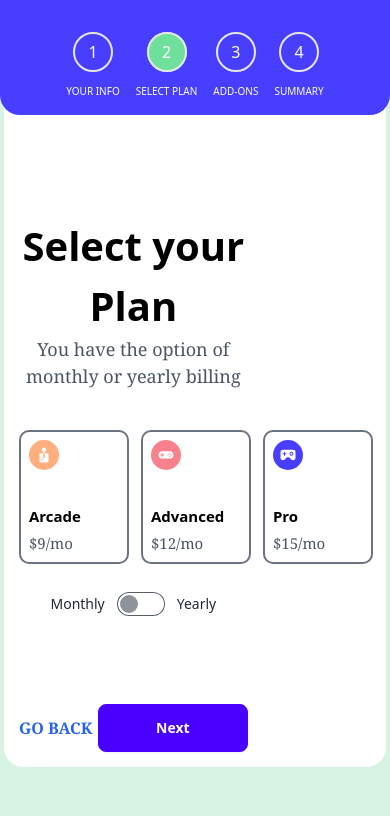
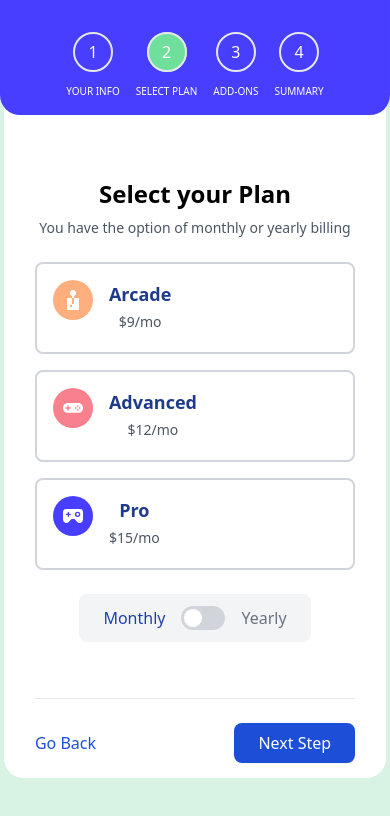
Before and after one commit to Brielle28/Multi-step-form, a React (Vite) app: page /plan in a window 390 px wide. Shown: the top 816 px of the page. Built offline with nearby package versions, Linux system fonts and the light colour scheme.

Commit message:
design responsiveness: plans.jsx

```diff
--- a/src/Components/Dashboard/Plan/MonthlyPlan.jsx
+++ b/src/Components/Dashboard/Plan/MonthlyPlan.jsx
@@ -1,4 +1,49 @@
-import React, { useContext, useState } from "react";
+// import React, { useContext, useState } from "react";
+// import { Monthlyplans } from "../../Utils/Plan";
+// import { UserContext } from "../../Context/UserProvider";
+
+// const MonthlyPlan = () => {
+//   const { formPlan, toggleplan } = useContext(UserContext);
+//   const [activePlan, setActivePlan] = useState(null);
+
+//   const handleToggleplan = (plan) => {
+//     toggleplan(plan);
+//     setActivePlan(plan);
+//   };
+
+//   return (
+//     <div className="flex items-start gap-3">
+//       {Monthlyplans.map((item) => (
+//         <div
+//           key={item.tittle}
+//           className={`flex flex-col items-start gap-[35px] border-2 p-2 w-[110px] rounded-[10px] ${
+//             activePlan === item ? 'border-brown' : 'border-gray-500'
+//           }`}
+//           onClick={() => handleToggleplan(item)}
+//         >
+//           <div>
+//             <img
+//               src={item.icon}
+//               alt=""
+//               className="w-[30px] h-[30px] rounded-[10px]"
+//             />
+//           </div>
+//           <div className="flex flex-col items-start gap-1">
+//             <h1 className="font-poppins font-bold text-[15px]">
+//               {item.tittle}
+//             </h1>
+//             <p className="text-gray-600 font-serif text-[15px] font-extralight">
+//               {item.Pricing}
+//             </p>
+//           </div>
+//         </div>
+//       ))}
+//     </div>
+//   );
+// };
+
+// export default MonthlyPlan;
+import { useContext, useState } from "react";
 import { Monthlyplans } from "../../Utils/Plan";
 import { UserContext } from "../../Context/UserProvider";
 
@@ -12,27 +57,27 @@ const MonthlyPlan = () => {
   };
 
   return (
-    <div className="flex items-start gap-3">
+    <div className="grid grid-cols-1 gap-4 sm:grid-cols-2 md:grid-cols-3">
       {Monthlyplans.map((item) => (
         <div
           key={item.tittle}
-          className={`flex flex-col items-start gap-[35px] border-2 p-2 w-[110px] rounded-[10px] ${
-            activePlan === item ? 'border-brown' : 'border-gray-500'
+          className={`flex flex-row sm:flex-col items-start border-2 p-4 rounded-lg cursor-pointer hover:bg-gray-50 transition-all ${
+            activePlan === item ? 'border-blue-600 bg-blue-50' : 'border-gray-300'
           }`}
           onClick={() => handleToggleplan(item)}
         >
-          <div>
+          <div className="mr-4 sm:mr-0 sm:mb-6">
             <img
               src={item.icon}
-              alt=""
-              className="w-[30px] h-[30px] rounded-[10px]"
+              alt={item.tittle}
+              className="w-10 h-10"
             />
           </div>
-          <div className="flex flex-col items-start gap-1">
-            <h1 className="font-poppins font-bold text-[15px]">
+          <div className="flex flex-col">
+            <h2 className="mb-1 text-lg font-semibold text-blue-900">
               {item.tittle}
-            </h1>
-            <p className="text-gray-600 font-serif text-[15px] font-extralight">
+            </h2>
+            <p className="mb-1 text-sm text-gray-600">
               {item.Pricing}
             </p>
           </div>
--- a/src/Components/Dashboard/Plan/Plan.jsx
+++ b/src/Components/Dashboard/Plan/Plan.jsx
@@ -1,3 +1,56 @@
+// import React, { useContext } from "react";
+// import MonthlyPlan from "./MonthlyPlan";
+// import YearlyPlan from "./YearlyPlan";
+// import { Link, useNavigate } from "react-router-dom";
+// import { UserContext } from "../../Context/UserProvider";
+
+// const Plan = () => {
+//   const { selectedPlan, togglePlan } = useContext(UserContext);
+//   const navigate = useNavigate();
+
+//   return (
+//     <div className="flex flex-col max-w-[65%] items-start text-black mt-7 gap-5">
+//       <div className="flex flex-col items-start">
+//         <h1 className="font-poppins font-bold text-[40px]">Select your Plan</h1>
+//         <p className="text-gray-600 font-serif text-[18px] font-extralight">
+//           You have the option of monthly or yearly billing
+//         </p>
+//       </div>
+//       <div className="mt-5">
+//         {selectedPlan === "monthly" && <MonthlyPlan />}
+//         {selectedPlan === "yearly" && <YearlyPlan />}
+//       </div>
+//       <div className="flex flex-row items-center justify-center w-full gap-5">
+//         <div className="form-control">
+//           <label className="flex gap-3 cursor-pointer label">
+//             <span className="label-text">Monthly</span>
+//             <input
+//               type="checkbox"
+//               className="toggle"
+//               checked={selectedPlan === "yearly"}
+//               onChange={togglePlan}
+//             />
+//             <span className="label-text">Yearly</span>
+//           </label>
+//         </div>
+//       </div>
+//       <div className="flex flex-row items-center justify-between w-full text-center mt-[60px]">
+//         <Link to="/personalinfo">
+//           <h5 className="text-[16px] font-serif font-bold text-blue-600">
+//             GO BACK
+//           </h5>
+//         </Link>
+//         <Link to="/addons">
+//           <button className="btn btn-primary w-[150px] text-white">
+//             Next
+//           </button>
+//         </Link>
+//       </div>
+//     </div>
+//   );
+// };
+
+// export default Plan;
 import React, { useContext } from "react";
 import MonthlyPlan from "./MonthlyPlan";
 import YearlyPlan from "./YearlyPlan";
@@ -9,40 +62,48 @@ const Plan = () => {
   const navigate = useNavigate();
 
   return (
-    <div className="flex flex-col max-w-[65%] items-start text-black mt-7 gap-5">
-      <div className="flex flex-col items-start">
-        <h1 className="font-poppins font-bold text-[40px]">Select your Plan</h1>
-        <p className="text-gray-600 font-serif text-[18px] font-extralight">
+    <div className="flex flex-col w-full px-4 mx-auto text-black md:px-0 md:max-w-xl">
+      <div className="mb-6">
+        <h1 className="mb-2 text-2xl font-bold sm:text-3xl md:text-4xl">Select your Plan</h1>
+        <p className="text-sm text-gray-600 sm:text-base">
           You have the option of monthly or yearly billing
         </p>
       </div>
-      <div className="mt-5">
+
+      <div className="w-full mb-6">
         {selectedPlan === "monthly" && <MonthlyPlan />}
         {selectedPlan === "yearly" && <YearlyPlan />}
       </div>
-      <div className="flex flex-row items-center justify-center w-full gap-5">
-        <div className="form-control">
-          <label className="label cursor-pointer flex gap-3">
-            <span className="label-text">Monthly</span>
+
+      <div className="flex justify-center w-full mb-8">
+        <div className="flex items-center gap-4 px-6 py-3 bg-gray-100 rounded-lg">
+          <span className={`font-medium ${selectedPlan === "monthly" ? "text-blue-800" : "text-gray-500"}`}>
+            Monthly
+          </span>
+          <label className="relative inline-flex items-center cursor-pointer">
             <input
               type="checkbox"
-              className="toggle"
+              className="sr-only peer"
               checked={selectedPlan === "yearly"}
               onChange={togglePlan}
             />
-            <span className="label-text">Yearly</span>
+            <div className="w-11 h-6 bg-gray-300 peer-focus:outline-none peer-focus:ring-2 peer-focus:ring-blue-300 rounded-full peer peer-checked:after:translate-x-full peer-checked:after:border-white after:content-[''] after:absolute after:top-[2px] after:left-[2px] after:bg-white after:border-gray-300 after:border after:rounded-full after:h-5 after:w-5 after:transition-all peer-checked:bg-blue-600"></div>
           </label>
+          <span className={`font-medium ${selectedPlan === "yearly" ? "text-blue-800" : "text-gray-500"}`}>
+            Yearly
+          </span>
         </div>
       </div>
-      <div className="flex flex-row items-center justify-between w-full text-center mt-[60px]">
+
+      <div className="flex items-center justify-between w-full pt-6 mt-6 border-t border-gray-200">
         <Link to="/personalinfo">
-          <h5 className="text-[16px] font-serif font-bold text-blue-600">
-            GO BACK
-          </h5>
+          <button className="font-medium text-blue-700 transition-colors hover:text-blue-800">
+            Go Back
+          </button>
         </Link>
         <Link to="/addons">
-          <button className="btn btn-primary w-[150px] text-white">
-            Next
+          <button className="px-6 py-2 font-medium text-white transition-colors bg-blue-700 rounded-lg shadow-sm hover:bg-blue-800">
+            Next Step
           </button>
         </Link>
       </div>
--- a/src/Components/Dashboard/Plan/YearlyPlan.jsx
+++ b/src/Components/Dashboard/Plan/YearlyPlan.jsx
@@ -1,3 +1,51 @@
+// import React, { useContext, useState } from "react";
+// import { Yearlyplans } from "../../Utils/Plan";
+// import { UserContext } from "../../Context/UserProvider";
+
+// const YearlyPlan = () => {
+//   const { formPlan, toggleplan } = useContext(UserContext);
+//   const [activePlan, setActivePlan] = useState(null);
+
+//   const handleToggleplan = (plan) => {
+//     toggleplan(plan);
+//     setActivePlan(plan);
+//   };
+
+//   return (
+//     <div className="flex items-start gap-3">
+//       {Yearlyplans.map((item, index) => (
+//         <div
+//           key={index}
+//           className={`flex flex-col items-start gap-[35px] border-2 p-2 w-[110px] rounded-[10px] ${
+//             activePlan === item ? 'border-brown' : 'border-gray-500'
+//           }`}
+//           onClick={() => handleToggleplan(item)}
+//         >
+//           <div>
+//             <img
+//               src={item.icon}
+//               alt=""
+//               className="w-[30px] h-[30px] rounded-[10px]"
+//             />
+//           </div>
+//           <div className="flex flex-col items-start gap-1">
+//             <h1 className="font-poppins font-bold text-[15px]">
+//               {item.tittle}
+//             </h1>
+//             <p className="text-gray-600 font-serif text-[15px] font-extralight">
+//               {item.Pricing}
+//             </p>
+//             <p className="text-gray-600 font-serif text-[15px] font-extralight">
+//               {item.days}
+//             </p>
+//           </div>
+//         </div>
+//       ))}
+//     </div>
+//   );
+// };
+
+// export default YearlyPlan;
 import React, { useContext, useState } from "react";
 import { Yearlyplans } from "../../Utils/Plan";
 import { UserContext } from "../../Context/UserProvider";
@@ -12,30 +60,30 @@ const YearlyPlan = () => {
   };
 
   return (
-    <div className="flex items-start gap-3">
+    <div className="grid grid-cols-1 gap-4 sm:grid-cols-2 md:grid-cols-3">
       {Yearlyplans.map((item, index) => (
         <div
           key={index}
-          className={`flex flex-col items-start gap-[35px] border-2 p-2 w-[110px] rounded-[10px] ${
-            activePlan === item ? 'border-brown' : 'border-gray-500'
+          className={`flex flex-row sm:flex-col items-start border-2 p-4 rounded-lg cursor-pointer hover:bg-gray-50 transition-all ${
+            activePlan === item ? 'border-blue-600 bg-blue-50' : 'border-gray-300'
           }`}
           onClick={() => handleToggleplan(item)}
         >
-          <div>
+          <div className="mr-4 sm:mr-0 sm:mb-6">
             <img
               src={item.icon}
-              alt=""
-              className="w-[30px] h-[30px] rounded-[10px]"
+              alt={item.tittle}
+              className="w-10 h-10"
             />
           </div>
-          <div className="flex flex-col items-start gap-1">
-            <h1 className="font-poppins font-bold text-[15px]">
+          <div className="flex flex-col">
+            <h2 className="mb-1 text-lg font-semibold text-blue-900">
               {item.tittle}
-            </h1>
-            <p className="text-gray-600 font-serif text-[15px] font-extralight">
+            </h2>
+            <p className="mb-1 text-sm text-gray-600">
               {item.Pricing}
             </p>
-            <p className="text-gray-600 font-serif text-[15px] font-extralight">
+            <p className="text-sm font-medium text-green-600">
               {item.days}
             </p>
           </div>
```
